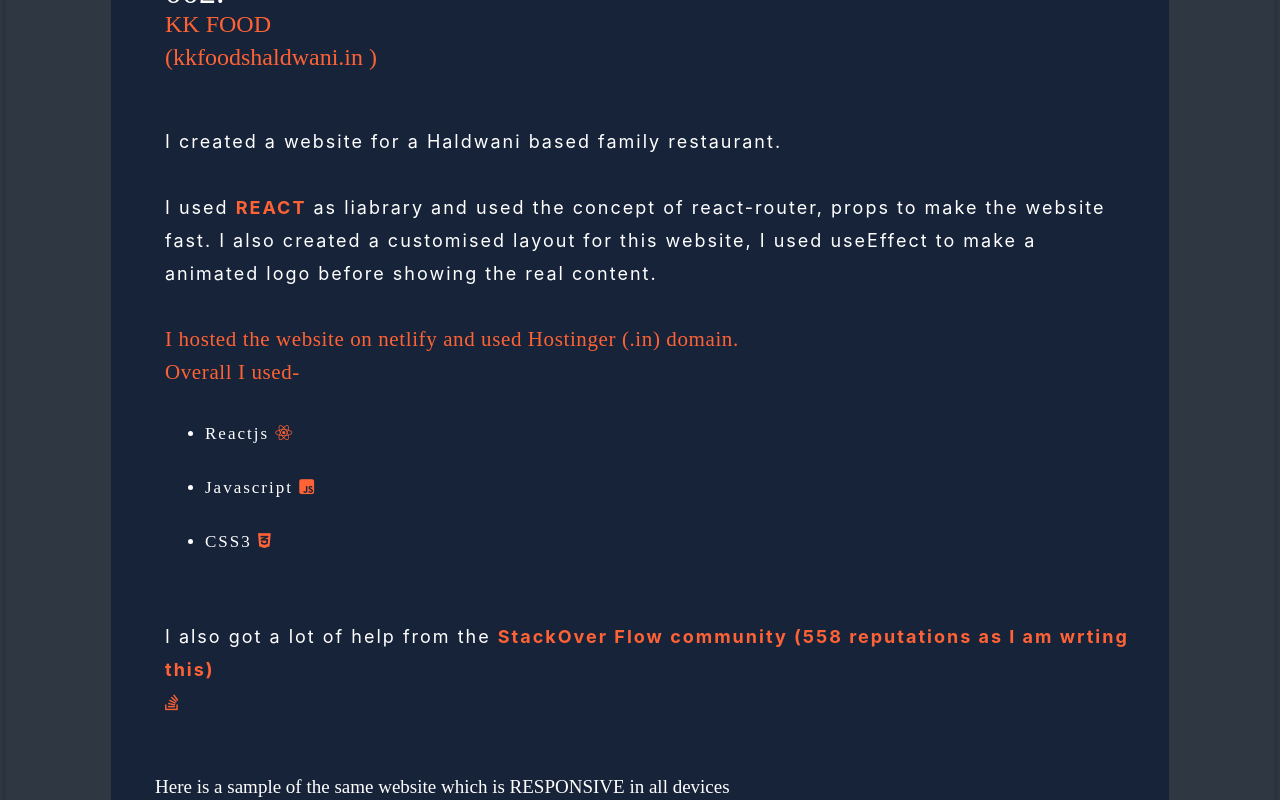
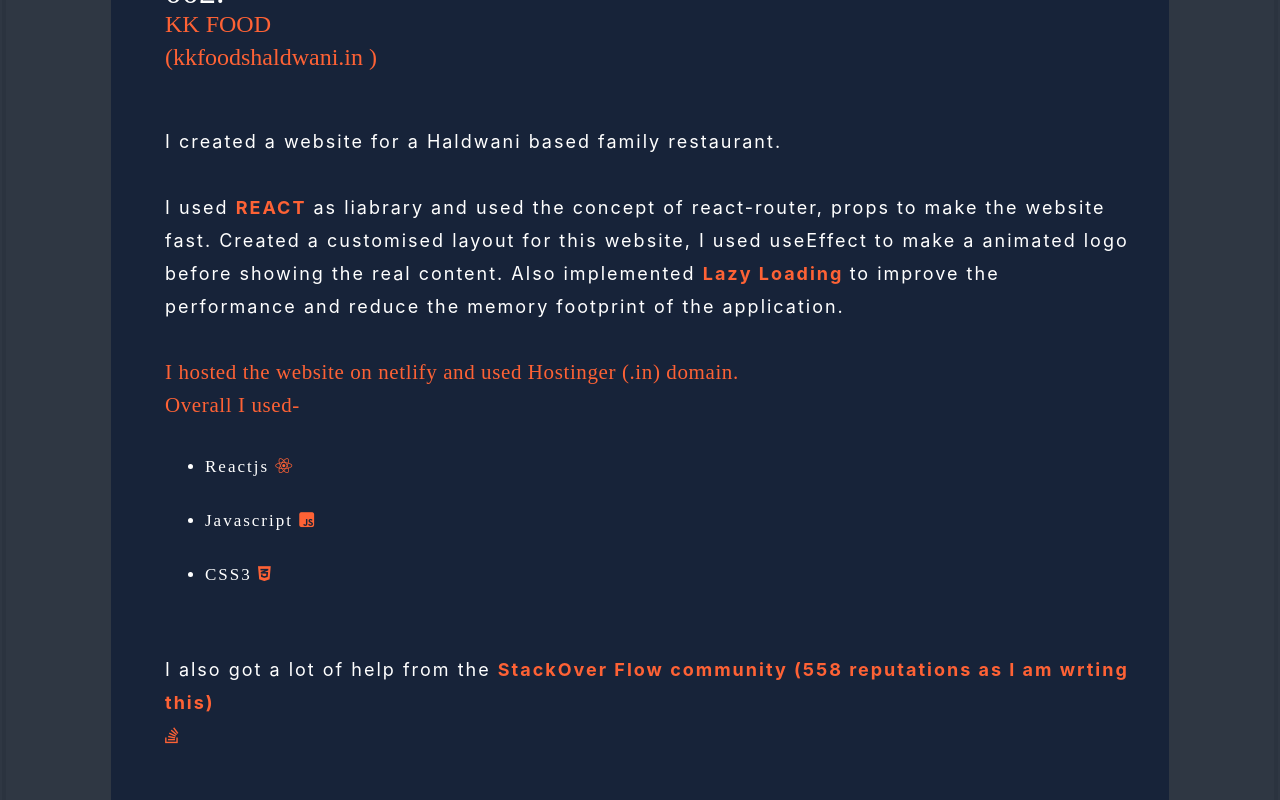
Before and after one commit to ankitsingh2105/Portfolio, a React (Create React App) app: page / in a window 1280 px wide. Shown: the part 7600-8400 px from the top of the page. Built offline with nearby package versions, Linux system fonts and the light colour scheme; a web font is replaced by a local one.

Commit message:
added text

```diff
--- a/src/COMPONENTS/Newhome.jsx
+++ b/src/COMPONENTS/Newhome.jsx
@@ -490,7 +490,8 @@ export default function Newhome() {
                         <br />
                         <br />
                         I used <strong className='string' style={greetingstyle}>REACT</strong> as liabrary  and used the concept of react-router, props
-                        to make the website fast. I also created a customised layout for this website, I used useEffect to make a animated logo before showing the real content.
+                        to make the website fast. Created a customised layout for this website, I used useEffect to make a animated logo before showing the real content.
+                        Also implemented <strong className='string' style={greetingstyle}> Lazy Loading </strong> to improve the performance and reduce the memory footprint of the application.
                         <br></br>
                         <br></br>
                         <div className="design" style={greetingstyle}>
```
Also changed, not shown: src/COMPONENTS/newHash.jpg (deleted).
